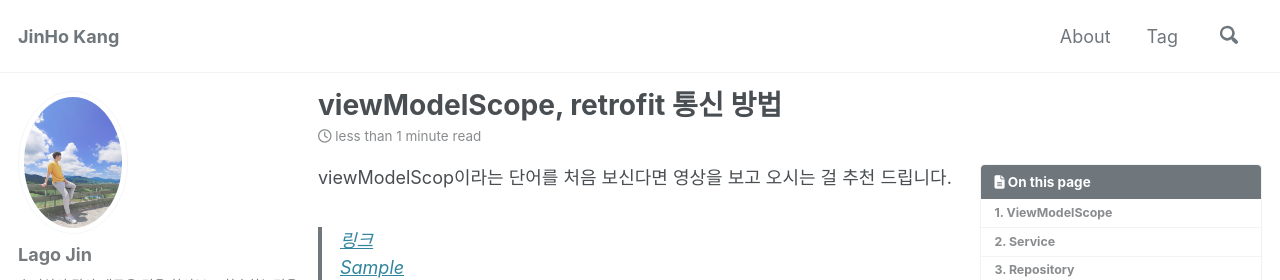
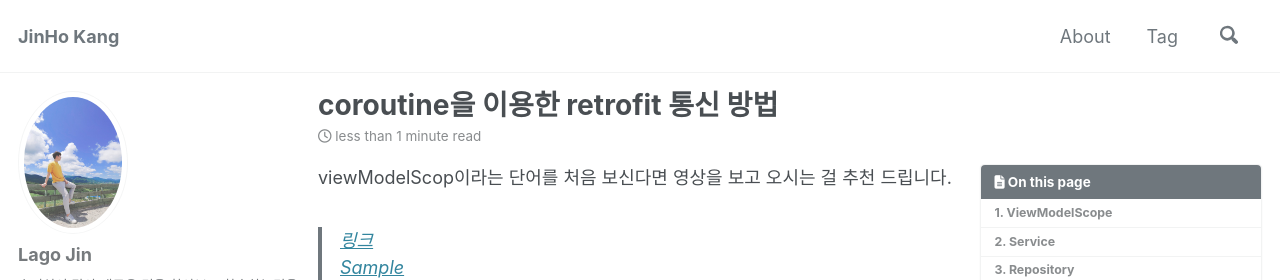
Before and after one commit to lagoJin/lagoJin.github.io, a Jekyll site: the page built from _posts/2019/12/2019-12-28-retrofit-viewmodelscope.md, in a window 1280 px wide and 900 px high. Shown: the top 280 px of the window. Built offline with Jekyll 4.4.1, drawn with Linux system fonts in a browser that asks for light colours; cached includes are drawn as plain includes; nearby versions of some CDN libraries; comment, search, counter and statistics services are not loaded.

Commit message:
제목 변경

```diff
--- a/_posts/2019/12/2019-12-28-retrofit-viewmodelscope.md
+++ b/_posts/2019/12/2019-12-28-retrofit-viewmodelscope.md
@@ -1,5 +1,5 @@
 ---
-title: viewModelScope, retrofit 통신 방법
+title: coroutine을 이용한 retrofit 통신 방법
 last_modified_at: '2019-12-28 15:40:00 +0300'
 published : true
 excerpt: coroutine(viewModelScope)을 이용하여 retrofit과 통신하는 샘플입니다.
```
